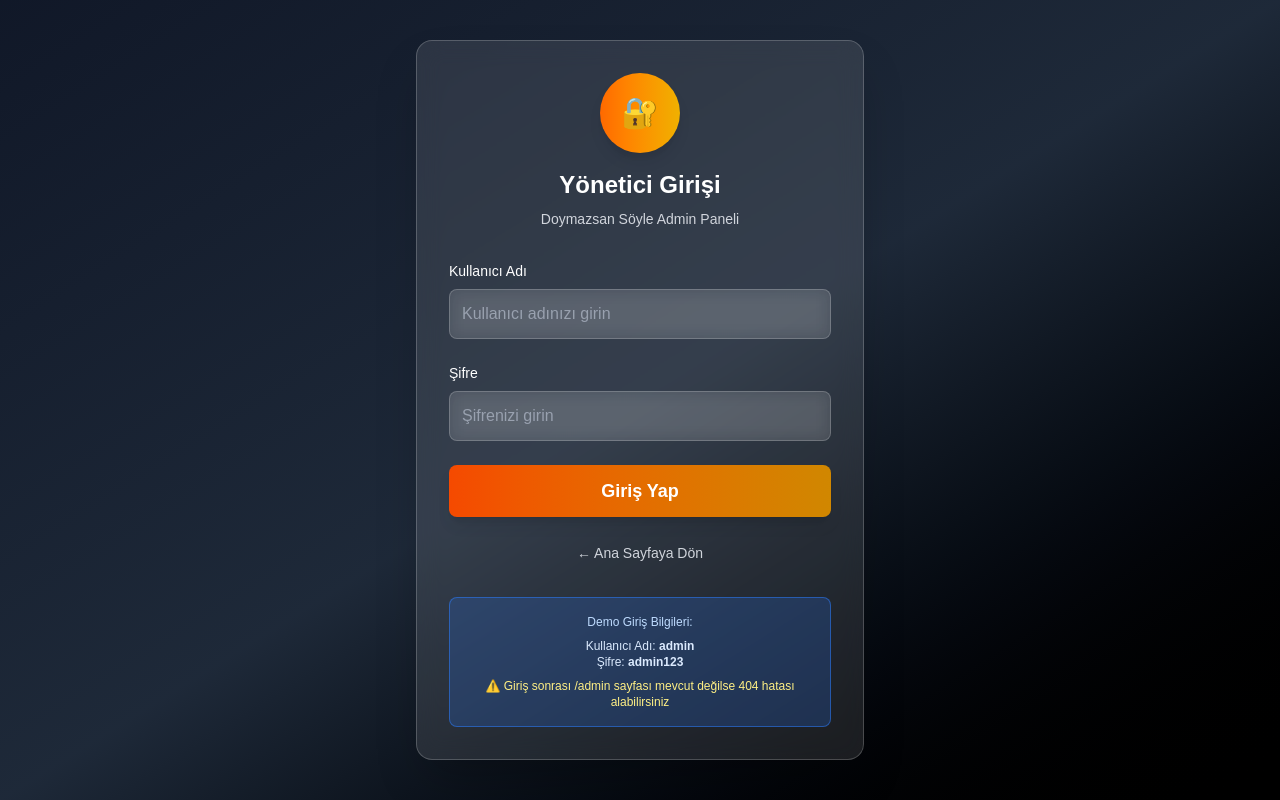
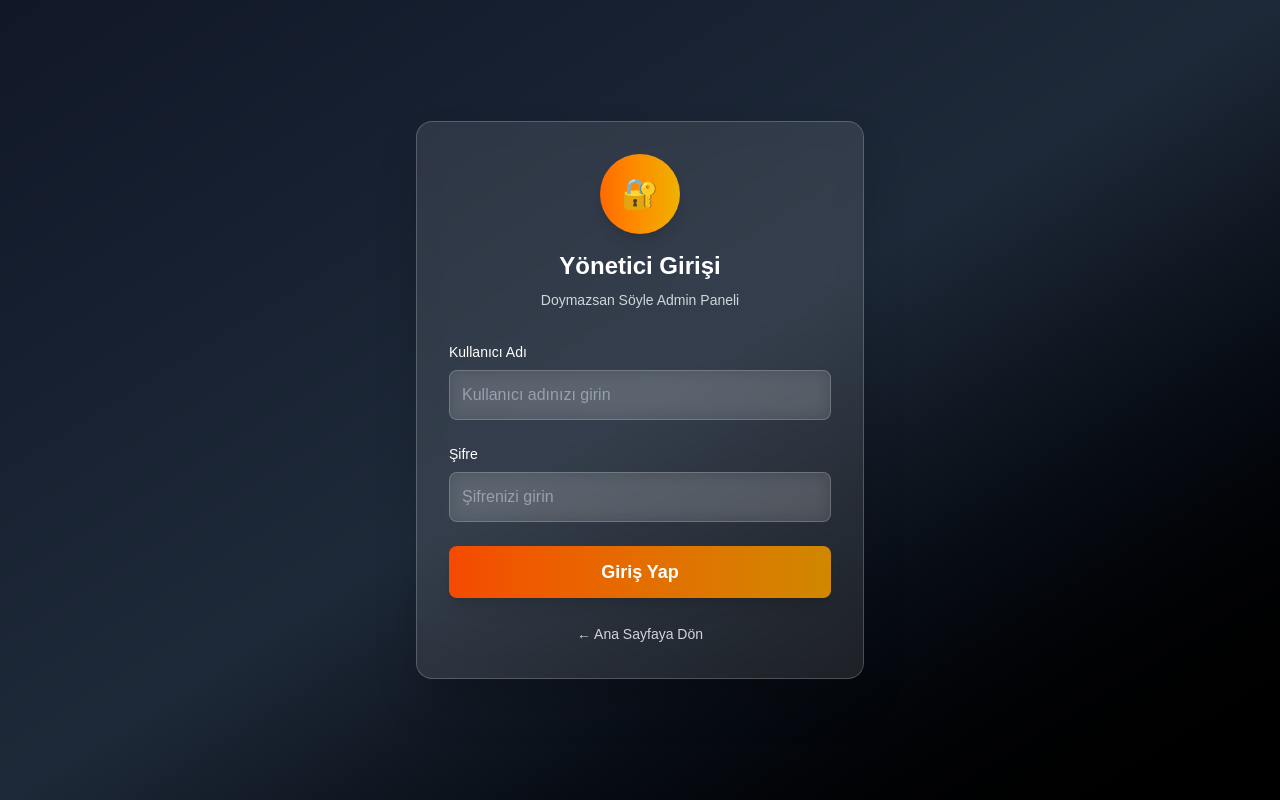
Before and after one commit to CAGE1985/doymazsan-soyle, a Next.js app: page /admin/login in a window 1280 px wide. Built offline with nearby package versions, Linux system fonts and the light colour scheme; no server answers.

Commit message:
Remove demo login credentials from login page

```diff
--- a/src/app/admin/login/page.tsx
+++ b/src/app/admin/login/page.tsx
@@ -173,13 +173,7 @@ export default function AdminLogin() {
           </button>
         </div>
 
-        {/* Demo Bilgileri */}
-        <div className="mt-8 p-4 bg-blue-500/20 border border-blue-500/50 rounded-lg">
-          <p className="text-blue-200 text-xs text-center mb-2">Demo Giriş Bilgileri:</p>
-          <p className="text-blue-100 text-xs text-center">Kullanıcı Adı: <strong>admin</strong></p>
-          <p className="text-blue-100 text-xs text-center">Şifre: <strong>admin123</strong></p>
-          <p className="text-yellow-200 text-xs text-center mt-2">⚠️ Giriş sonrası /admin sayfası mevcut değilse 404 hatası alabilirsiniz</p>
-        </div>
+
       </motion.div>
     </div>
   )
```
